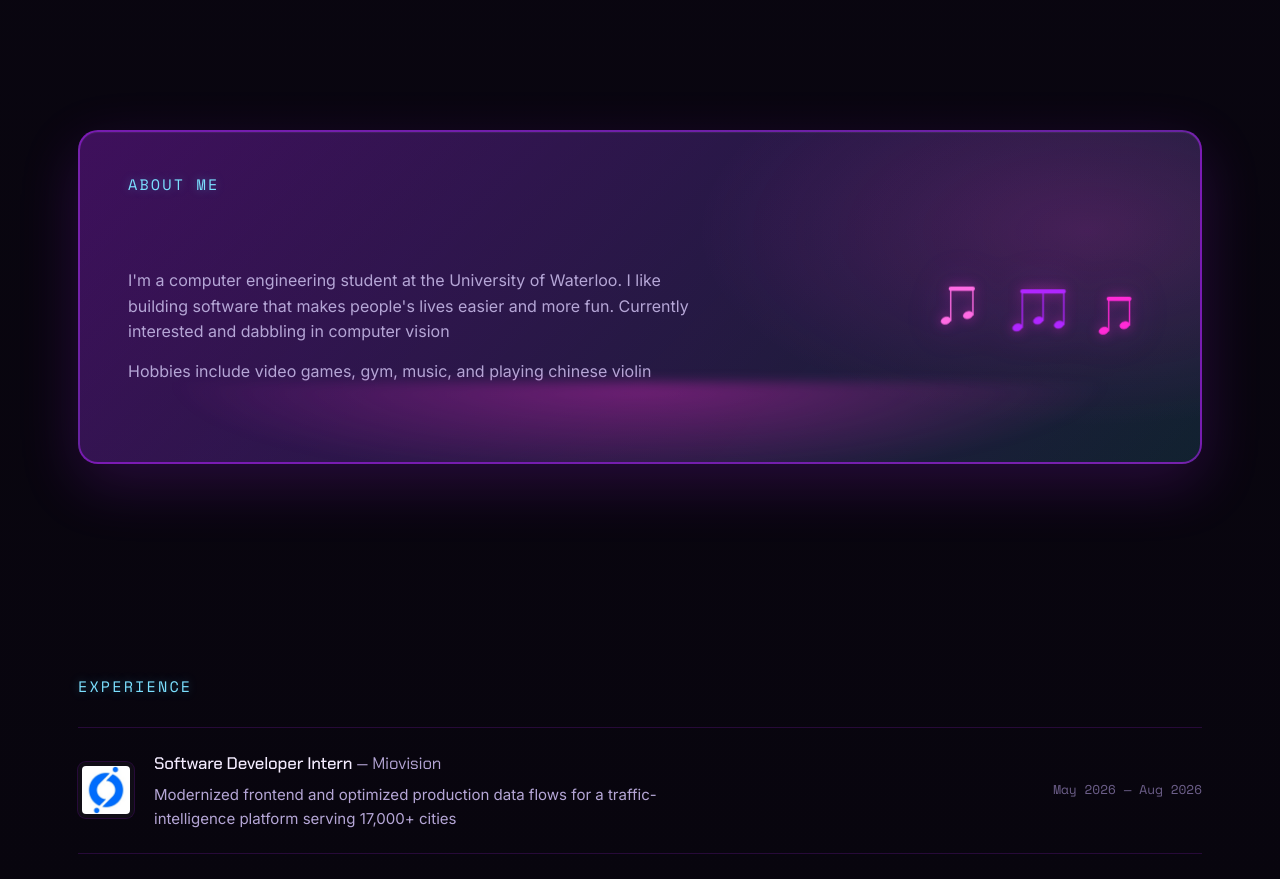
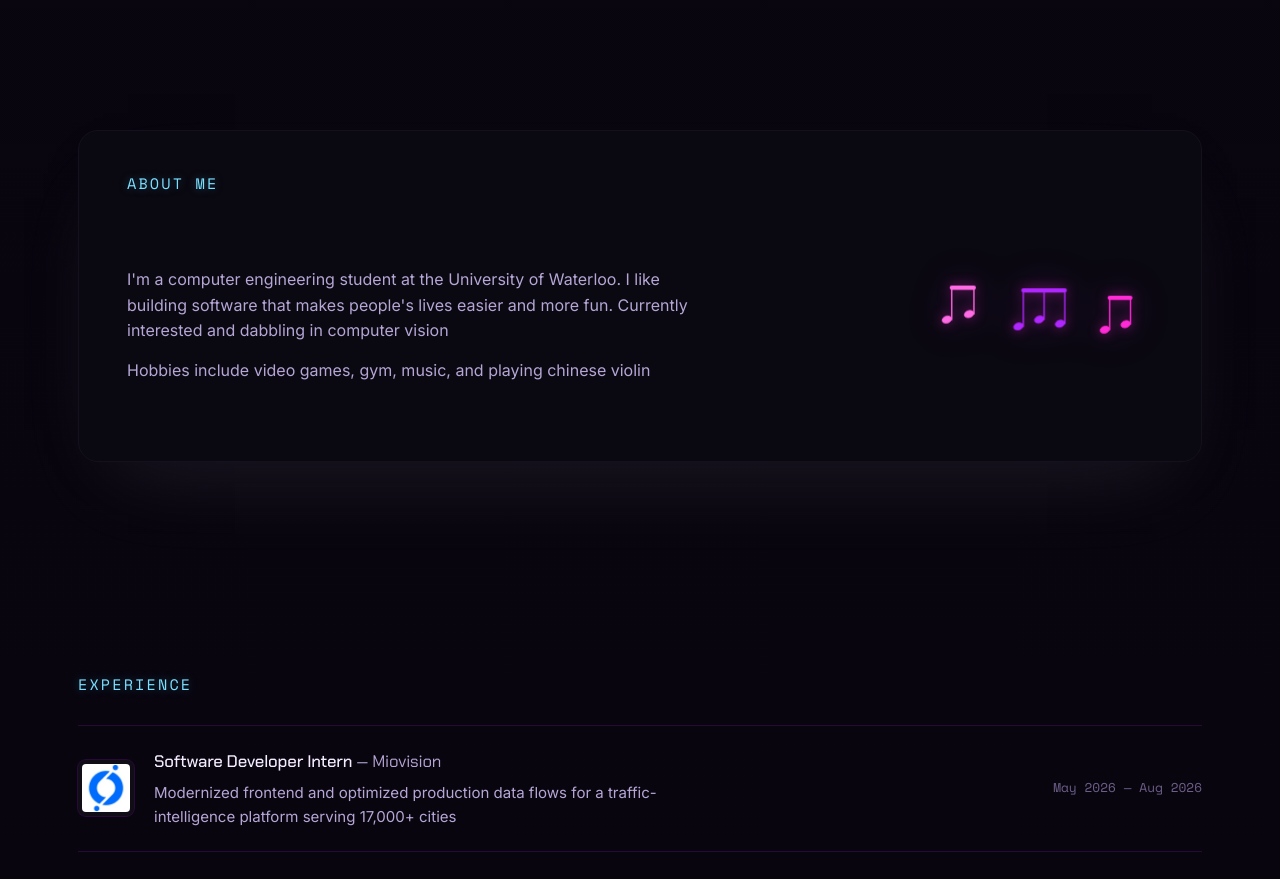
Before and after one commit to MelbearX123/personal_website, a React (Vite) app: page / in a window 1280 px wide. Shown: the part 780-1659 px from the top of the page. Built offline with nearby package versions, Linux system fonts and the light colour scheme; a web font is replaced by a local one.

Commit message:
about me box less saturated

```diff
--- a/src/sections/sections.css
+++ b/src/sections/sections.css
@@ -199,25 +199,11 @@
   column-gap: 40px;
   row-gap: 22px;
   align-items: center;
-  background:
-    radial-gradient(600px 300px at 90% 30%, rgba(255, 43, 214, 0.18), transparent 65%),
-    linear-gradient(135deg, rgba(176, 38, 255, 0.32) 0%, rgba(77, 208, 255, 0.14) 100%);
-  border: 2.5px solid rgba(176, 38, 255, 0.55);
+  background: #0a0810;
+  border: 1px solid #14111d;
   box-shadow:
-    0 20px 60px rgba(176, 38, 255, 0.18),
-    inset 0 1px 0 rgba(255, 255, 255, 0.06);
-  overflow: hidden;
-}
-.about__card::after {
-  content: '';
-  position: absolute;
-  left: 0;
-  right: 0;
-  bottom: -60px;
-  height: 140px;
-  background: radial-gradient(60% 100% at 50% 0%, rgba(255, 43, 214, 0.35), transparent 70%);
-  pointer-events: none;
-  filter: blur(6px);
+    0 18px 70px -50px rgba(8, 10, 14, 0.55),
+    0 40px 90px -30px rgba(244, 236, 255, 0.10);
 }
 .about__eyebrow {
   grid-column: 1 / -1;
```
